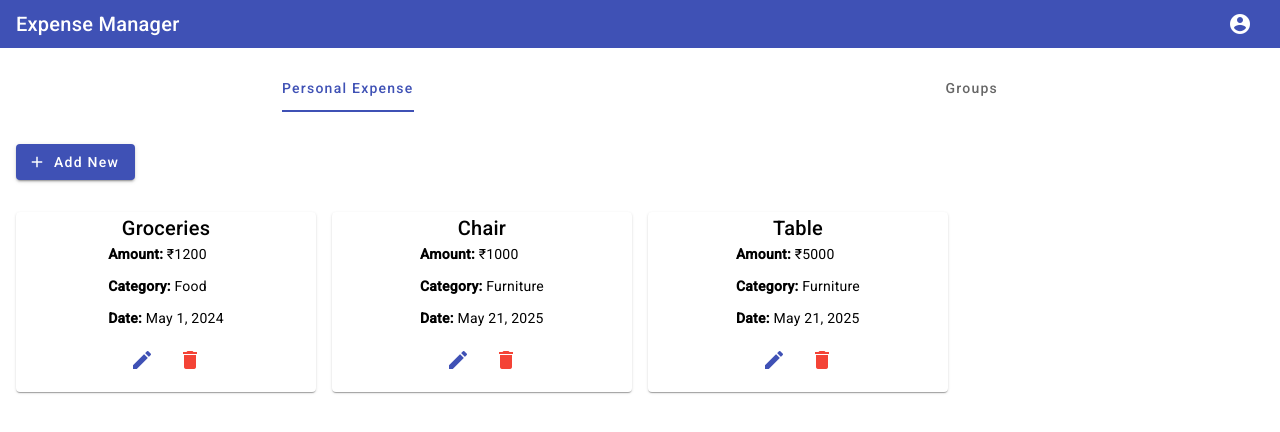
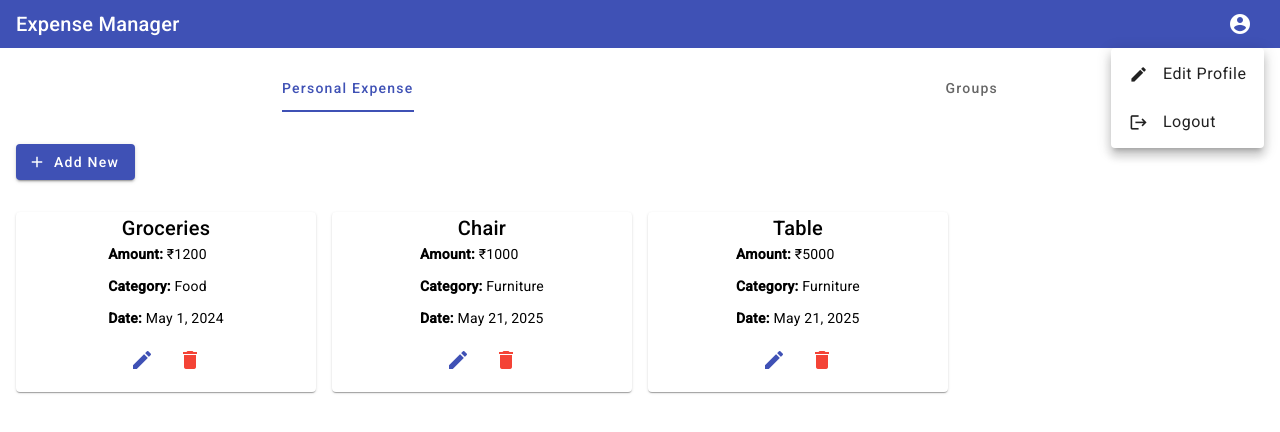
Before and after one commit to ExpensePro/expenseproUI, an Angular app: page /dashboard/personal in a window 1280 px wide. Both pictures are taken after a click on the button "account_circle". Shown: the top 432 px of the page. Built offline with nearby package versions, Linux system fonts and the light colour scheme; data requests are answered from the project's data file.

Commit message:
Toolbar component: addition of logout button and edit profile button

```diff
--- a/src/app/Components/toolbar/toolbar.component.html
+++ b/src/app/Components/toolbar/toolbar.component.html
@@ -3,7 +3,18 @@
 
   <span class="spacer"></span>
 
-  <button mat-icon-button aria-label="User profile">
+  <button mat-icon-button [matMenuTriggerFor]="profileMenu" aria-label="Open profile menu">
     <mat-icon>account_circle</mat-icon>
   </button>
+
+  <mat-menu #profileMenu="matMenu" class="profile-menu">
+    <button mat-menu-item (click)="editProfile()">
+      <mat-icon>edit</mat-icon>
+      <span>Edit Profile</span>
+    </button>
+    <button mat-menu-item (click)="logout()">
+      <mat-icon>logout</mat-icon>
+      <span>Logout</span>
+    </button>
+  </mat-menu>
 </mat-toolbar>
--- a/src/app/Components/toolbar/toolbar.component.scss
+++ b/src/app/Components/toolbar/toolbar.component.scss
@@ -1,3 +1,18 @@
+::ng-deep .profile-menu {
+  min-width: 120px !important;
+}
+
+::ng-deep .mat-mdc-menu-content {
+  font-size: 13px !important; // reduce font size
+  padding: 2px !important; // tighter padding
+}
+
+::ng-deep .mat-mdc-menu-item .mat-icon {
+    margin-right: 10px !important;
+    margin-top: 5px !important;
+    font-size: 1.2rem !important;
+}
+
 .toolbar {
   display: flex;
   justify-content: space-between;
--- a/src/app/Components/toolbar/toolbar.component.ts
+++ b/src/app/Components/toolbar/toolbar.component.ts
@@ -3,14 +3,26 @@ import { CommonModule } from '@angular/common';
 import { MatToolbarModule } from '@angular/material/toolbar';
 import { MatIconModule } from '@angular/material/icon';
 import { MatButtonModule } from '@angular/material/button';
+import { MatMenuModule } from '@angular/material/menu';
+import { Router } from '@angular/router';
 
 @Component({
   selector: 'app-toolbar',
   standalone: true,
-  imports: [CommonModule, MatToolbarModule, MatButtonModule, MatIconModule],
+  imports: [CommonModule, MatToolbarModule, MatButtonModule, MatIconModule, MatMenuModule],
   templateUrl: './toolbar.component.html',
   styleUrls: ['./toolbar.component.scss']
 })
 export class ToolbarComponent {
 
+  constructor(private router: Router) { }
+
+  public logout(): void {
+    this.router.navigate(['/login']);
+  }
+
+  public editProfile(): void {
+    console.log("edit profile");
+
+  }
 }
```
